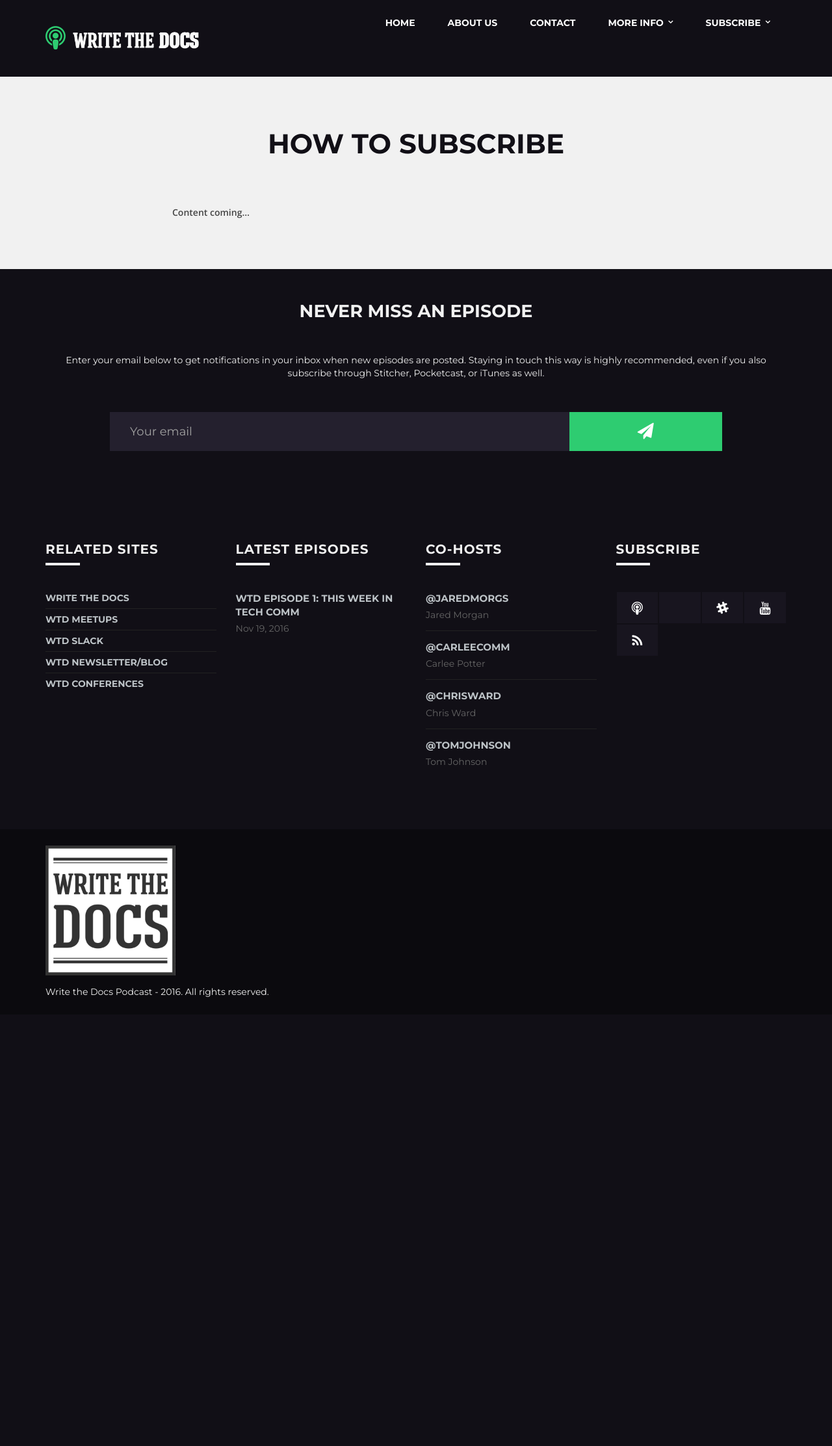
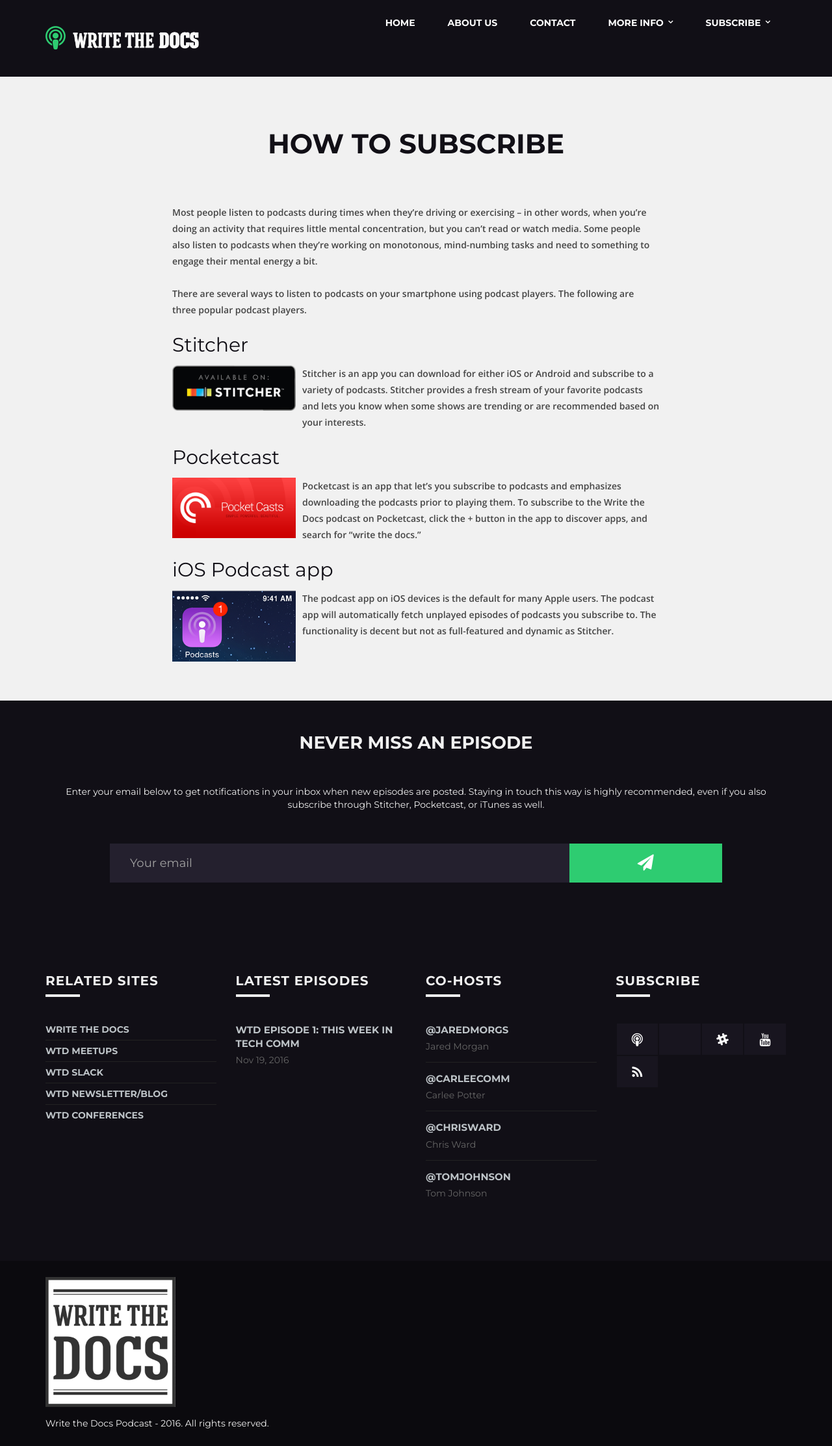
Before and after one commit to writethedocspodcast/writethedocspodcast.github.io, a Jekyll site: the page built from pages/how-to-subscribe.md, in a window 1280 px wide. Shown: the whole page at 65% size. Built offline with Jekyll 4.4.1, drawn with Linux system fonts in a browser that asks for light colours; before the commit the page ends 1561 px from its top, so only the background shows below that.

Commit message:
added info on podcast pages

```diff
--- a/assets/css/customstyle.css
+++ b/assets/css/customstyle.css
@@ -62,3 +62,15 @@
 .sidebar-widget input#email-newsletter {
     color: black;
 }
+
+.favpodcasts img {
+    float: left;
+    padding: 20px;
+    max-width: 200px;
+}
+
+img.podcastSubscribe {
+    max-width: 200px;
+    padding: 0px 10px 10px 0px;
+    float: left;
+}
--- a/pages/how-to-subscribe.md
+++ b/pages/how-to-subscribe.md
@@ -4,4 +4,19 @@
 permalink: /how-to-subscribe/
 ---
 
-Content coming...
+Most people listen to podcasts during times when they're driving or exercising -- in other words, when you're doing an activity that requires little mental concentration, but you can't read or watch media. Some people also listen to podcasts when they're working on monotonous, mind-numbing tasks and need to something to engage their mental energy a bit.
+
+There are several ways to listen to podcasts on your smartphone using podcast players. The following are three popular podcast players.
+
+## Stitcher
+
+<a href="http://www.stitcher.com/podcast/write-the-docs-podcast"><img class="podcastSubscribe" src="/assets/img/stitchersubscribe.png" /></a> Stitcher is an app you can download for either iOS or Android and subscribe to a variety of podcasts. Stitcher provides a fresh stream of your favorite podcasts and lets you know when some shows are trending or are recommended based on your interests.
+
+
+## Pocketcast
+
+<img  class="podcastSubscribe" src="/assets/img/pocketcastssubscribe.png"/>Pocketcast is an app that let's you subscribe to podcasts and emphasizes downloading the podcasts prior to playing them. To subscribe to the Write the Docs podcast on Pocketcast, click the + button in the app to discover apps, and search for "write the docs."
+
+## iOS Podcast app
+
+<a href="https://itunes.apple.com/us/podcast/write-the-docs-podcast/id1178393510"><img  class="podcastSubscribe" src="/assets/img/itunessubscribe.png" /></a>The podcast app on iOS devices is the default for many Apple users. The podcast app will automatically fetch unplayed episodes of podcasts you subscribe to. The functionality is decent but not as full-featured and dynamic as Stitcher.
```
Also changed, not shown: _data/recommended_podcasts.yml (renamed from _data/favorite_podcasts.yml, +9 -19 lines), feed.xml (+43 -22 lines), pages/favorite-podcasts.md (deleted, +0 -7 lines), pages/recommended-podcasts.md (added, +17 -0 lines), assets/img/itunessubscribe.jpeg (added), assets/img/itunessubscribe.png (added), assets/img/pocketcastssubscribe.png (added), assets/img/podcastthumbs/edmarsh.jpg (renamed from assets/img/podcasthumbs/edmarsh.jpg), assets/img/podcastthumbs/jacobmoses.jpg (renamed from assets/img/podcasthumbs/jacobmoses.jpg), assets/img/podcastthumbs/leolaporte.jpg (renamed from assets/img/podcasthumbs/leolaporte.jpg), assets/img/podcastthumbs/radiolab.png (added), assets/img/podcastthumbs/tomjohnsonpodcast.jpg (added), assets/img/podcastthumbs/verge.png (renamed from assets/img/podcasthumbs/verge.png), assets/img/stitchersubscribe.png (added), 2 other files.
